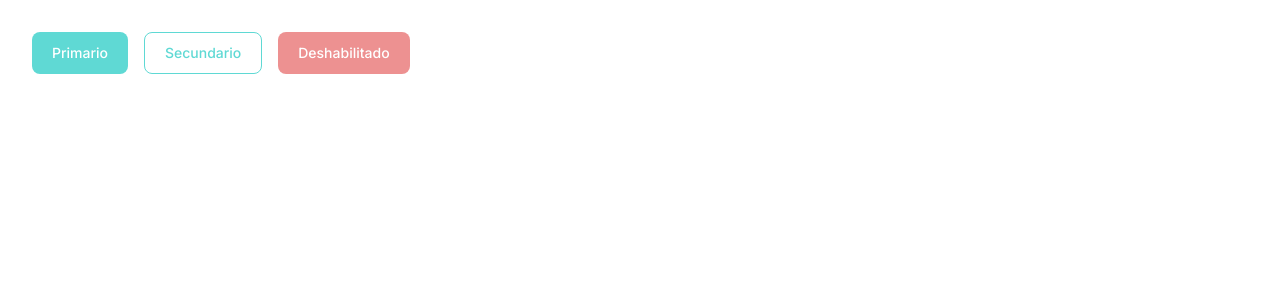
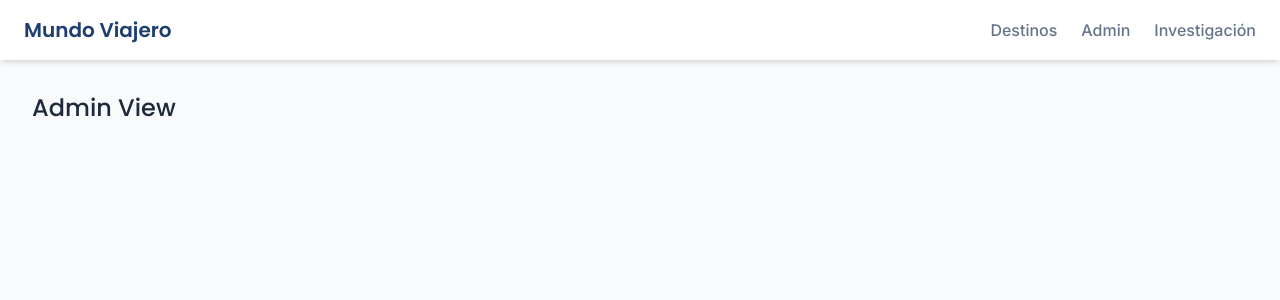
Before and after one commit to camizalcman/final-programacion2, a Vue app: page / in a window 1280 px wide. Shown: the top 300 px of the page. Built offline with nearby package versions, Linux system fonts and the light colour scheme.

Commit message:
componentes card y navbar, armado de 4 vistas base y configuracion de las rutas

```diff
--- a/src/App.vue
+++ b/src/App.vue
@@ -1,14 +1,11 @@
 <script setup lang="ts">
-import BaseButton from '@/components/BaseButton.vue'
+import Navbar from '@/components/Navbar.vue'
 </script>
 
-
+//Router View donde el router inserta la vista actual
 <template>
-    <div class="p-8 flex gap-4">
-    <BaseButton variant="primary" @click="() => alert('primary')">Primario</BaseButton>
-    <BaseButton variant="secondary">Secundario</BaseButton>
-    <BaseButton variant="danger" disabled>Deshabilitado</BaseButton>
-  </div>
+  <Navbar />
+  <main class="min-h-screen bg-bg">
+    <RouterView />
+  </main>
 </template>
-
-<style scoped></style>
--- a/src/assets/styles.css
+++ b/src/assets/styles.css
@@ -1,9 +1,11 @@
 @import "tailwindcss";
 
 @theme {
-  --color-primary: #5FD9D4;
-  --color-primary-dark: #4ABAB6;
+  --color-primary: #6FD9D4;
+  --color-primary-dark: #5BCAC5;
   --color-secondary: #EDA52D;
+  --color-accent: #1F3E70;
+
   --color-bg: #f8fafc;
   --color-bg-card: #ffffff;
   --color-text: #1e293b;
--- /dev/null
+++ b/src/components/DestinationCard.vue
@@ -0,0 +1,55 @@
+//se importa la interfaz armada para tipar la prop
+//este componente recibe un destino completo
+
+<script setup lang="ts">
+    import type { Content } from '@/types/Content'
+
+    interface Props {
+        destination: Content
+    }
+
+    defineProps<Props>()
+</script>
+
+//el : indica que es dinámico, toma el valor real del objeto que le pasaron.
+//el :key="tag" es obligatorio en los v-for
+<template>
+  <div
+    class="bg-bg-card rounded-2xl shadow-md overflow-hidden transition-all duration-300 cursor-pointer hover:-translate-y-0.5 hover:shadow-md"
+  >
+    <img
+      :src="destination.coverImage"
+      :alt="destination.name"
+      class="w-full h-48 object-cover"
+    />
+
+    <div class="p-4">
+      <div class="flex items-center justify-between mb-1">
+        <h3 class="font-heading font-semibold text-lg text-text">
+          {{ destination.name }}
+        </h3>
+        <span class="font-body text-sm text-secondary font-medium">
+          {{ destination.rating }}
+        </span>
+      </div>
+
+      <p class="font-body text-sm text-text-muted mb-2">
+        {{ destination.country }}
+      </p>
+
+      <p class="font-body text-sm text-text-muted line-clamp-2">
+        {{ destination.description }}
+      </p>
+
+      <div class="flex flex-wrap gap-2 mt-3">
+        <span
+          v-for="tag in destination.tags"
+          :key="tag"
+          class="text-xs bg-primary/15 text-primary-dark px-2 py-1 rounded-full"
+        >
+          {{ tag }}
+        </span>
+      </div>
+    </div>
+  </div>
+</template>
--- /dev/null
+++ b/src/components/Navbar.vue
@@ -0,0 +1,36 @@
+<script setup lang="ts">
+</script>
+
+<template>
+  <nav class="flex items-center justify-between px-6 py-4 bg-bg-card shadow-md sticky top-0 z-10">
+    <RouterLink to="/" class="font-heading font-semibold text-xl text-accent">
+      Mundo Viajero
+    </RouterLink>
+
+    <div class="flex gap-6">
+      <RouterLink
+        to="/"
+        class="font-body font-medium text-text-muted hover:text-primary-dark transition-colors duration-200"
+        active-class="text-primary-dark"
+      >
+        Destinos
+      </RouterLink>
+
+      <RouterLink
+        to="/admin"
+        class="font-body font-medium text-text-muted hover:text-primary-dark transition-colors duration-200"
+        active-class="text-primary-dark"
+      >
+        Admin
+      </RouterLink>
+
+      <RouterLink
+        to="/research"
+        class="font-body font-medium text-text-muted hover:text-primary-dark transition-colors duration-200"
+        active-class="text-primary-dark"
+      >
+        Investigación
+      </RouterLink>
+    </div>
+  </nav>
+</template>
--- a/src/router/index.ts
+++ b/src/router/index.ts
@@ -1,8 +1,17 @@
 import { createRouter, createWebHistory } from 'vue-router'
+import GalleryView from '@/views/GalleryView.vue'
+import ContentDetailView from '@/views/ContentDetailView.vue'
+import AdminView from '@/views/AdminView.vue'
+import ResearchView from '@/views/ResearchView.vue'
 
 const router = createRouter({
   history: createWebHistory(import.meta.env.BASE_URL),
-  routes: [],
+  routes: [
+    { path: '/', name: 'gallery', component: GalleryView },
+    { path: '/content/:id', name: 'content-detail', component: ContentDetailView },
+    { path: '/admin', name: 'admin', component: AdminView },
+    { path: '/research', name: 'research', component: ResearchView },
+  ],
 })
 
 export default router
--- /dev/null
+++ b/src/views/AdminView.vue
@@ -0,0 +1,5 @@
+<template>
+  <div class="p-8">
+    <h1 class="font-heading text-2xl text-text">Admin View</h1>
+  </div>
+</template>
--- /dev/null
+++ b/src/views/ContentDetailView.vue
@@ -0,0 +1,5 @@
+<template>
+  <div class="p-8">
+    <h1 class="font-heading text-2xl text-text">Admin View</h1>
+  </div>
+</template>
--- /dev/null
+++ b/src/views/GalleryView.vue
@@ -0,0 +1,5 @@
+<template>
+  <div class="p-8">
+    <h1 class="font-heading text-2xl text-text">Admin View</h1>
+  </div>
+</template>
--- /dev/null
+++ b/src/views/ResearchView.vue
@@ -0,0 +1,5 @@
+<template>
+  <div class="p-8">
+    <h1 class="font-heading text-2xl text-text">Admin View</h1>
+  </div>
+</template>
```
